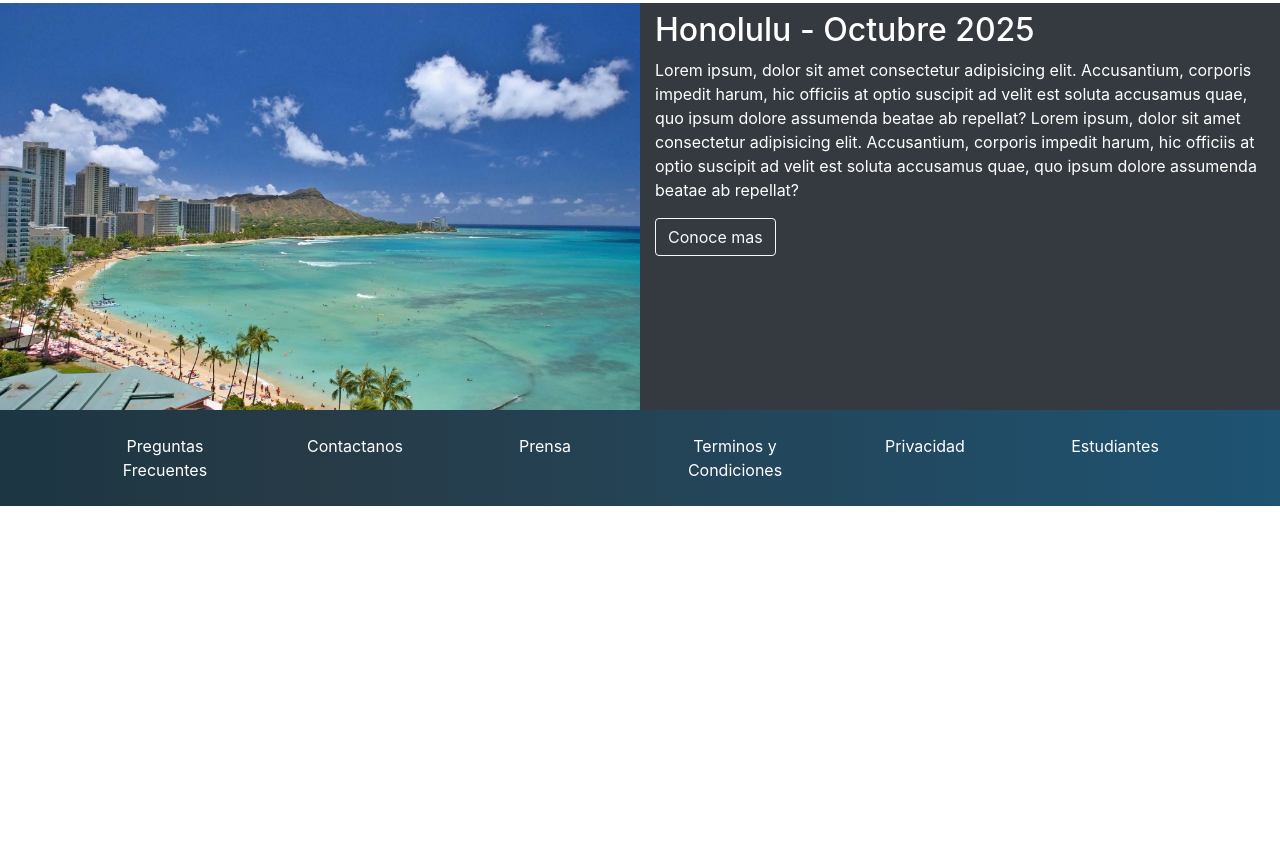
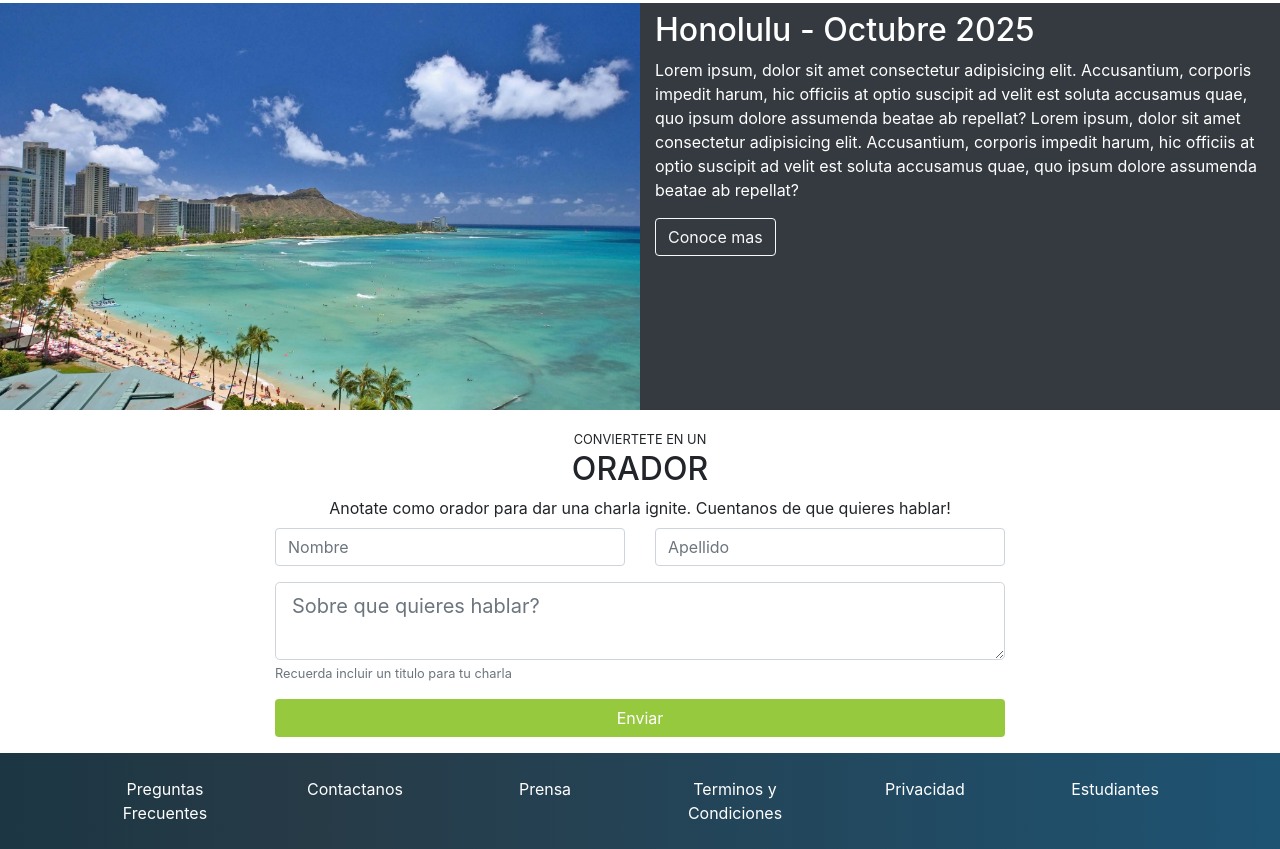
Before and after one commit to ezequielmagi/bootstrapuno, a plain HTML site: page index.html in a window 1280 px wide. Shown: the part 1206-2055 px from the top of the page. Before the commit the page ends 1712 px from the top, so only its background shows below. Drawn offline with nearby package versions, Linux system fonts and the light colour scheme.

Commit message:
finalizado el form

```diff
--- a/index.html
+++ b/index.html
@@ -277,6 +277,66 @@
       </div>
     </section>
     <!-- /lugar y fecha -->
+    <!-- Conviertete en orador -->
+    <section id="conviertete-en-orador" class="pt-3 pb-3">
+      <div class="container">
+        <div class="row">
+          <div class="col text-uppercase text-center">
+            <small> conviertete en un </small>
+            <h2>Orador</h2>
+          </div>
+        </div>
+        <div class="row">
+          <div class="col text-center">
+            Anotate como orador para dar una charla ignite. Cuentanos de que
+            quieres hablar!
+          </div>
+        </div>
+        <div class="row">
+          <div class="col col-md-10 offset-md-1 col-lg-8 offset-lg-2 pt-2">
+            <form>
+              <div class="row">
+                <div class="form-group col-12 col-md-6">
+                  <input
+                    type="text"
+                    class="form-control"
+                    placeholder="Nombre"
+                  />
+                </div>
+                <div class="form-group col-12 col-md-6">
+                  <input
+                    type="text"
+                    class="form-control"
+                    placeholder="Apellido"
+                  />
+                </div>
+              </div>
+              <div class="form-row">
+                <div class="form-group col">
+                  <textarea
+                    name="text"
+                    id=""
+                    class="form-control form-control-lg"
+                    placeholder="Sobre que quieres hablar?"
+                  ></textarea>
+                  <small class="form-text text-muted">
+                    Recuerda incluir un titulo para tu charla
+                  </small>
+                </div>
+              </div>
+              <div class="form-row">
+                <div class="col">
+                  <button type="button" class="btn btn-block btn-platzi">
+                    Enviar
+                  </button>
+                </div>
+              </div>
+            </form>
+          </div>
+        </div>
+      </div>
+    </section>
+    <!-- /Conviertete en orador -->
     <!-- FOOTER -->
     <div id="footer" class="pb-4 pt-4">
       <div class="container">
```
